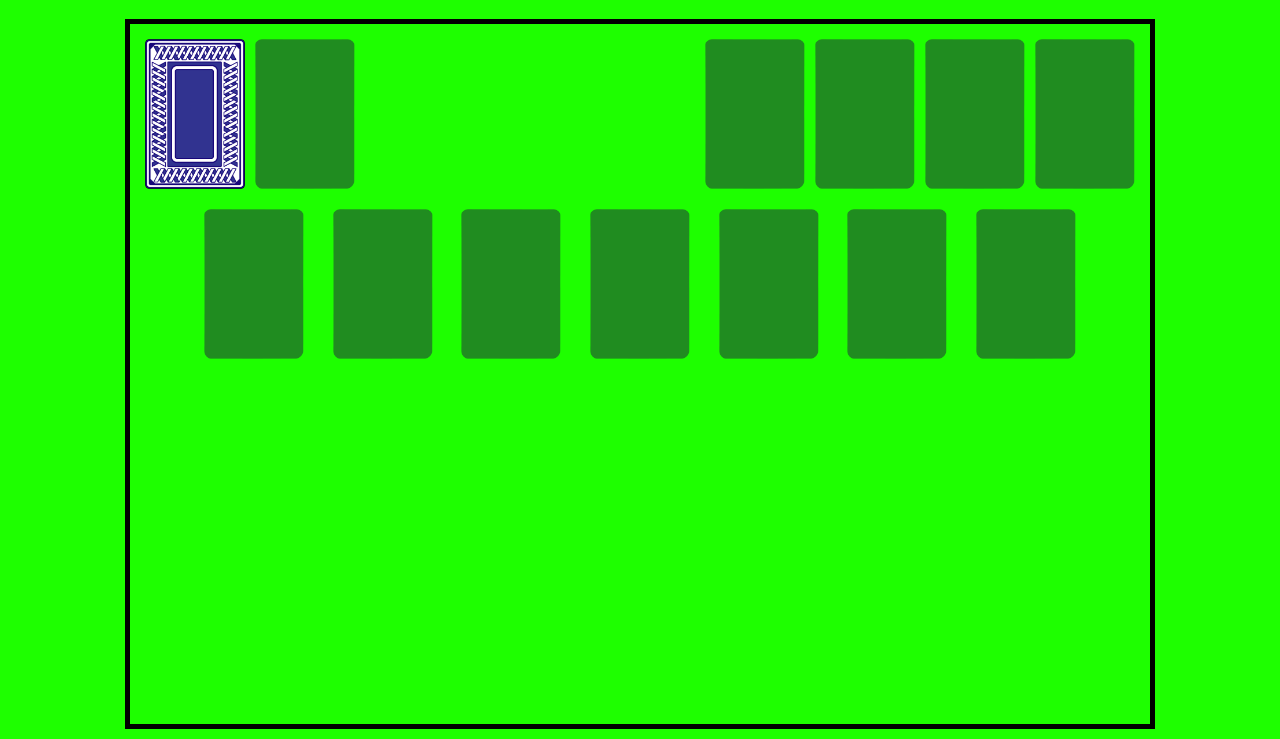
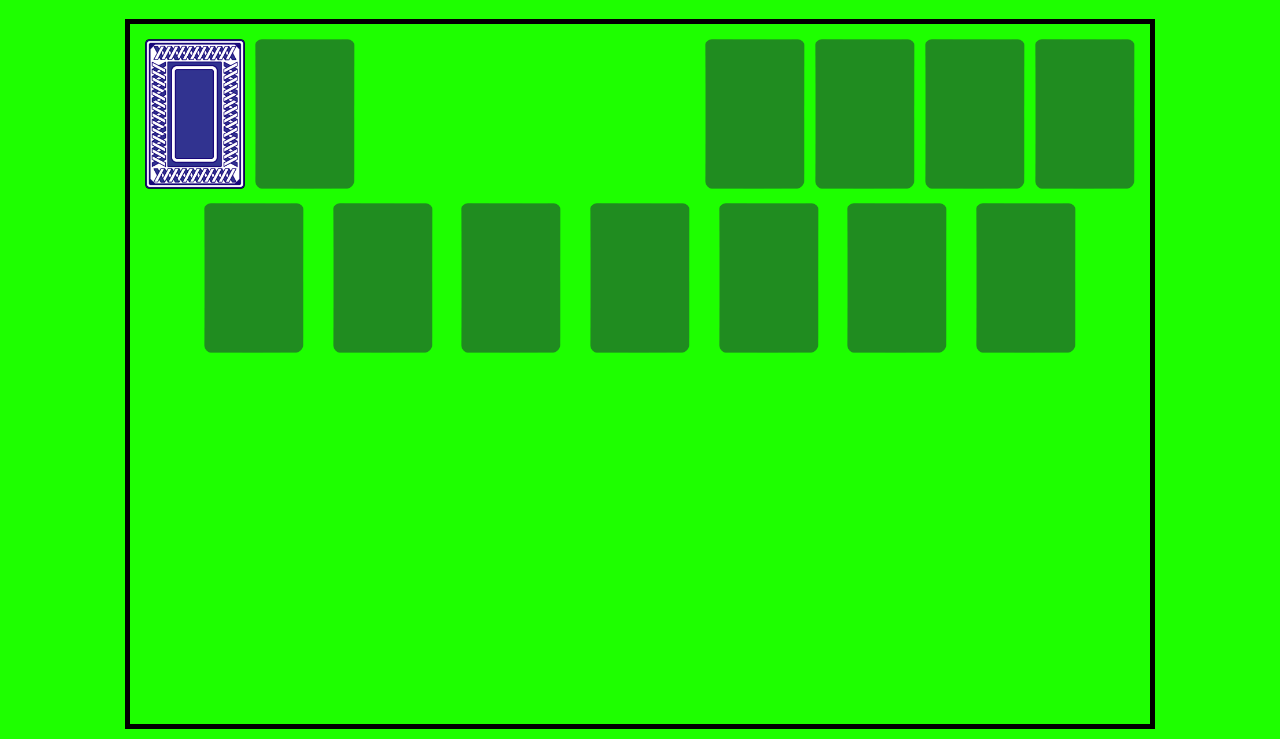
Before and after one commit to Lejake888/solitaire, a plain HTML site: page index.html in a window 1280 px wide. Shown: the part 61-800 px from the top of the page. Drawn offline with Linux system fonts and the light colour scheme.

Commit message:
Fixing layout on different screen

```diff
--- a/css/index.scss
+++ b/css/index.scss
@@ -28,7 +28,7 @@ img {
 
     #topArea {
         display: flex;
-        height: 25%;
+        height: auto;
 
         #foundations {
             display: flex;
@@ -36,7 +36,7 @@ img {
         }
     }
     #mainArea {
-        height: 75%;
+        height: auto;
 
         #tableaux {
             display: flex;
--- a/js/index.js
+++ b/js/index.js
@@ -206,5 +206,4 @@ game.setupTableaux()
 document.getElementById("stock").addEventListener("click", function() {
     let drawnCard = game.stock.shift()
     game.talon.cards.push(drawnCard)
-
 })
```
Also changed, not shown: css/index.css, 1 other file.
